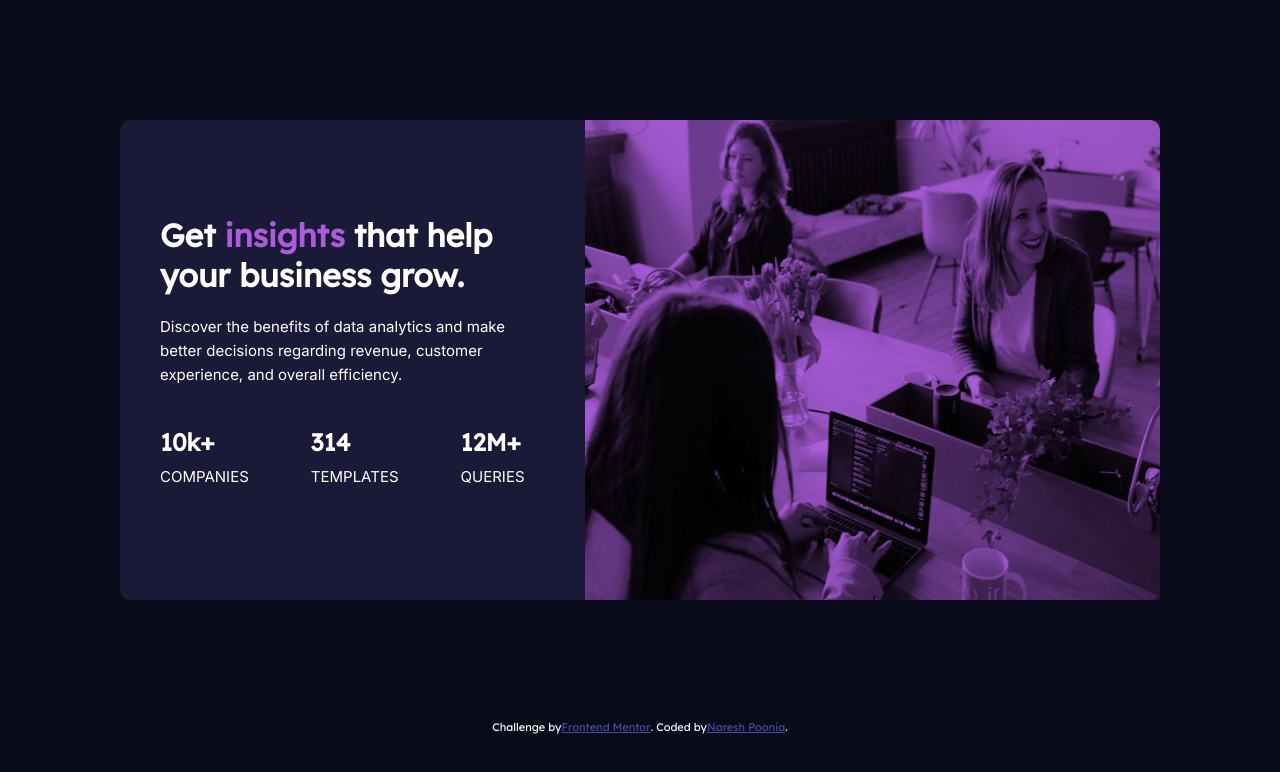
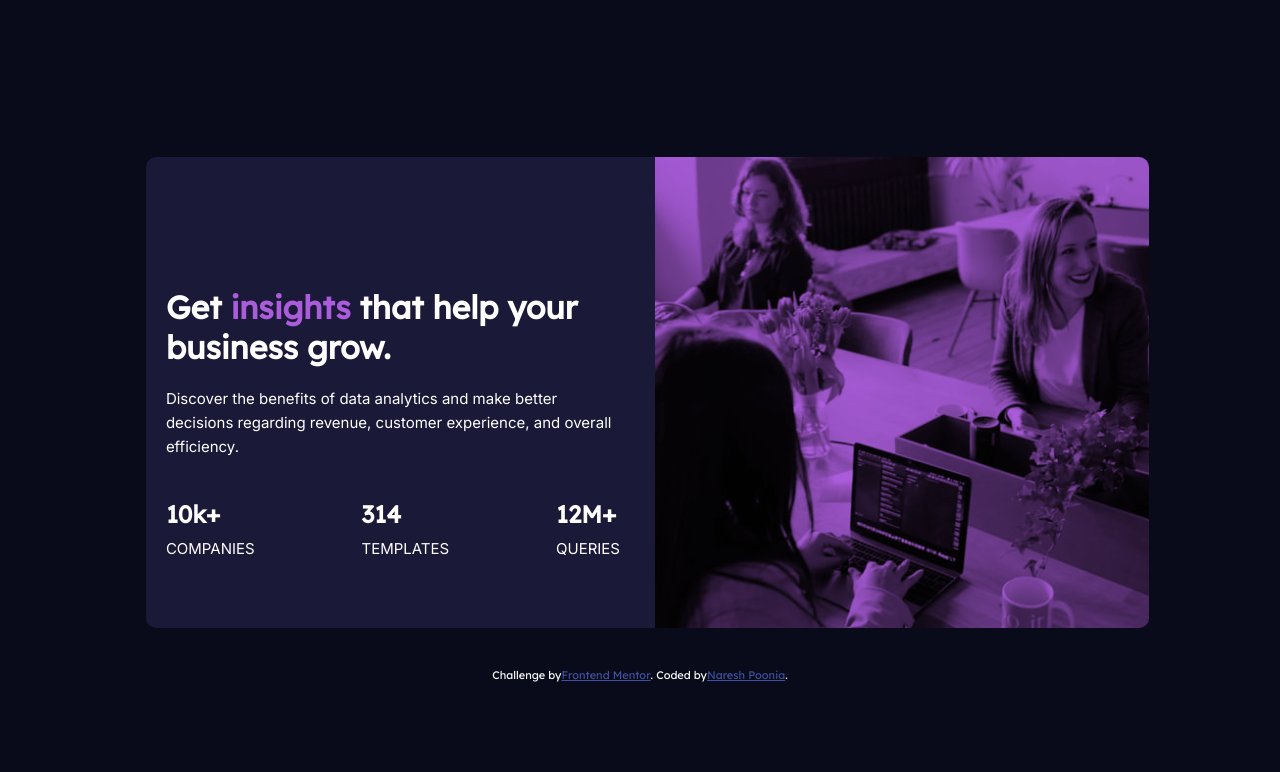
Before and after one commit to nareshpoonia/frontendmentor-stats-preview-card-component-coding-challenge, a plain HTML site: page index.html in a window 1280 px wide. Drawn offline with Linux system fonts and the light colour scheme.

Commit message:
Made a few more changes to match the design

```diff
--- a/index.html
+++ b/index.html
@@ -16,11 +16,12 @@
 
 <body>
 
-  <div class="container-1">
+  <div class="container">
     <div class="image">
       <div class="overlay"></div>
     </div class="card">
     <div class="card-text">
+      <div class="inner"></div>
     <h1>
       Get <span>insights</span> that help your business grow.
     </h1>
--- a/style.css
+++ b/style.css
@@ -14,6 +14,12 @@
 body {
   font-family: "Lexend Deca", sans-serif;
   background-color: var(--very-dark-blue);
+  display: flex;
+  flex-direction: column;
+  justify-content: center;
+  align-items: center;
+  min-height: 100vh;
+  margin: 24px;
 }
 
 p {
@@ -49,7 +55,7 @@ ul li span {
   margin-top: 10px;
 }
 
-.container-1 {
+.container {
   background-color: var(--dark-desaturated-blue);
   display: flex;
   flex-direction: column;
@@ -59,17 +65,15 @@ ul li span {
   margin-bottom: 20px;
   color: var(--white);
   border-radius: 0px 0px 10px 10px;
+  margin: 20px;
 }
 
-.container-1 .image {
+.container .image {
   background: url(./images/image-header-mobile.jpg), var(--soft-violet);
-  background-repeat: no-repeat;
-  background-position: center;
-  background-size: 100% 100%;
+  height: 300px;
+  width: 100%;
+  background-size: cover;
   background-blend-mode: multiply;
-  width: 100%;
-  max-width: 767px;
-  height: 40vh;
   border-radius: 10px 10px 0px 0px;
 }
 
@@ -78,7 +82,7 @@ ul li span {
   flex-direction: column;
   justify-content: space-around;
   align-items: center;
-  margin-top: 20px;
+  margin: 50px 15px;
 }
 
 .attribution {
@@ -86,34 +90,48 @@ ul li span {
   text-align: center;
   color: var(--white);
   margin-bottom: 10px;
+  margin-top: 40px;
 }
 .attribution a {
   color: hsl(228, 45%, 44%);
 }
 
 @media (min-width: 768px) {
-  .container-1 {
+  .container {
     display: flex;
     flex-direction: row-reverse;
     justify-content: center;
-    margin: 120px 120px 120px 120px;
+    margin: 0;
     border-radius: 10px 0px 0px 10px;
     max-width: 1400px;
-    margin-left: 120px;
   }
 
-  .container-1 .image {
+  .container .image {
     border-radius: 0px 10px 10px 0px;
     background: url(./images/image-header-mobile.jpg), var(--soft-violet);
     background-repeat: no-repeat;
     background-position: center;
-    background-size: 100% 100%;
+    background-size: cover;
     background-blend-mode: multiply;
     display: flex;
-    flex-grow: 1;
-    width: 135%;
-    min-height: 60vh;
+    flex: 0 0 50%;
+    align-self: stretch;
+    height: unset;
   }
+
+  .container .card-text {
+    display: flex;
+    flex-direction: column;
+    justify-content: center;
+    align-items: center;
+    word-wrap: break-word;
+    flex: 0 0 50%;
+    padding-left: 20px;
+  }
+  .inner {
+    margin: 40px;
+  }
+
   ul {
     display: flex;
     flex-direction: row;
@@ -149,20 +167,6 @@ ul li span {
     font-family: "Inter", sans-serif;
   }
 
-  .container-1 .card-text {
-    display: flex;
-    flex-grow: 1;
-    flex-direction: column;
-    justify-content: center;
-    align-items: center;
-    margin-top: 0px;
-    margin-left: 40px;
-    margin-right: 40px;
-    margin-top: 40px;
-    margin-bottom: 40px;
-    word-wrap: break-word;
-  }
-
   .attribution {
     font-size: 11px;
     display: flex;
```
